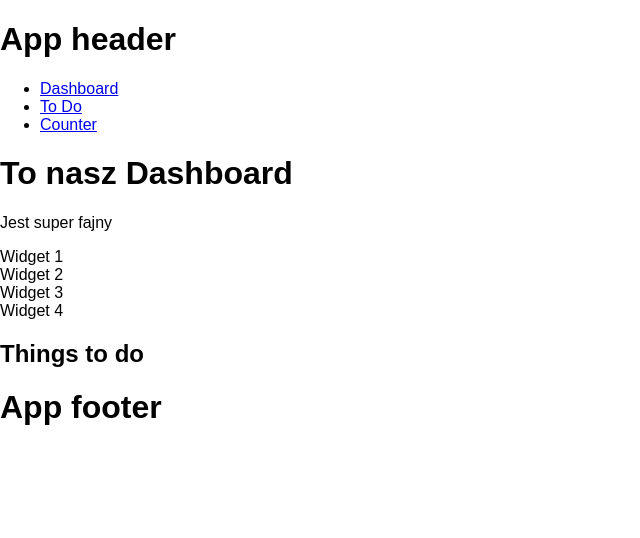
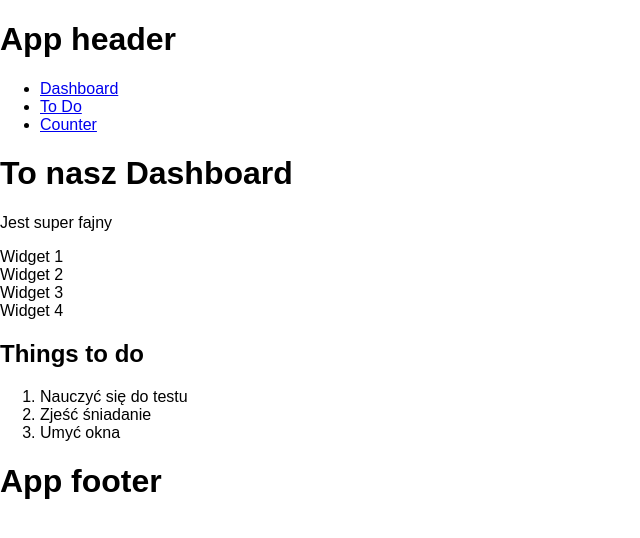
Before and after one commit to jakubfedyk/react_cw, a React (Create React App) app in the folder todo/: page /todo in a window 1280 px wide. Shown: the top 538 px of the page, without its empty margins (0-640 px from the left). Built offline with nearby package versions, Linux system fonts and the light colour scheme.

Commit message:
list of To do

```diff
--- a/todo/src/components/ToDo.js
+++ b/todo/src/components/ToDo.js
@@ -1,9 +1,25 @@
 import React, { Component } from 'react';
 
 class ToDo extends Component {
+    constructor (props) {
+        super(props);
+        this.state = {
+            tasks: [
+                'Nauczyć się do testu',
+                'Zjeść śniadanie',
+                'Umyć okna'
+            ]
+        }
+
+    }
     render() {
         return <div>
             <h2>Things to do</h2>
+            <ol>
+                {this.state.tasks.map((task, index) => (
+                    <li key={index}>{task}</li>
+                ))}
+            </ol>
         </div>
     }
 }
```
